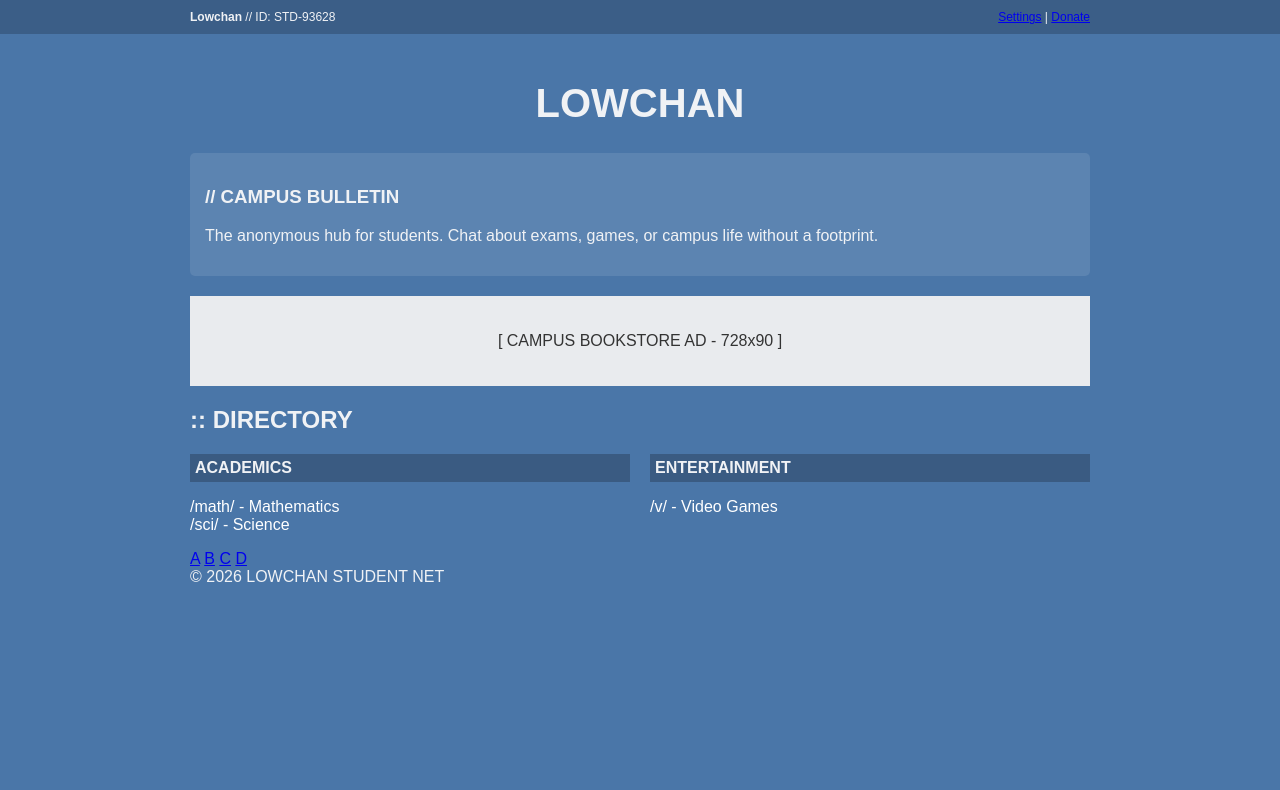
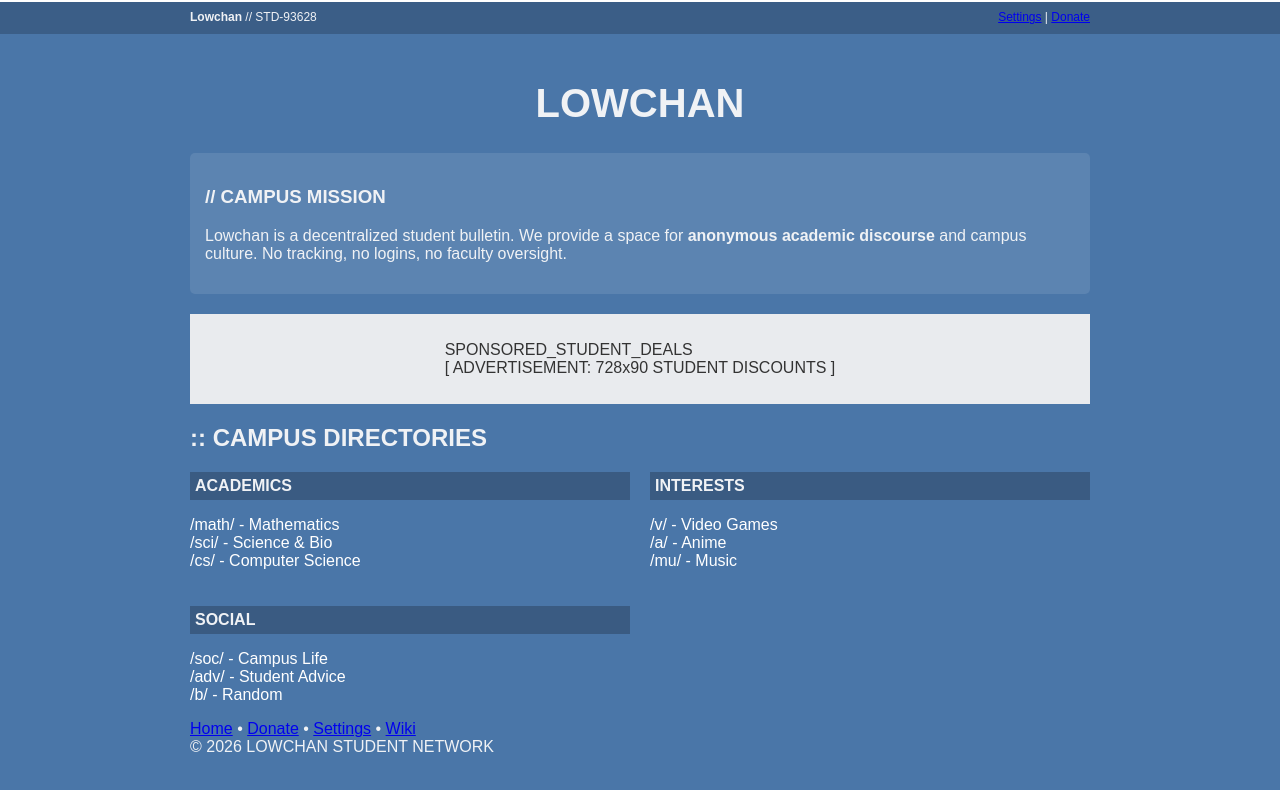
Before and after one commit to CommunioLost/Lowchan, a website: page public/index.html in a window 1280 px wide. Drawn offline with Linux system fonts and the light colour scheme.

Commit message:
Update index.html

```diff
--- a/public/index.html
+++ b/public/index.html
@@ -2,15 +2,15 @@
 <html lang="en">
 <head>
     <meta charset="UTF-8">
-    <title>Lowchan | Student Network</title>
+    <title>Lowchan | Student Network Hub</title>
     <link rel="stylesheet" href="style.css">
 </head>
 <body>
-    <div id="loading-overlay">Updating Campus Network...</div>
+    <div id="loading-bar" style="position:fixed; top:0; left:0; width:100%; height:2px; background:#fff; z-index:10000; transition: opacity 0.5s;"></div>
 
     <nav class="top-strip">
         <div class="strip-inner">
-            <span><b>Lowchan</b> // ID: <span id="user-id">---</span></span>
+            <span><b>Lowchan</b> // <span id="user-id">STD-00000</span></span>
             <div class="top-links">
                 <a href="settings.html">Settings</a> | <a href="donate.html">Donate</a>
             </div>
@@ -21,41 +21,61 @@
         <header class="site-header">
             <h1 class="logo">LOWCHAN</h1>
             <div class="about-box">
-                <h3>// CAMPUS BULLETIN</h3>
-                <p>The anonymous hub for students. Chat about exams, games, or campus life without a footprint.</p>
+                <h3>// CAMPUS MISSION</h3>
+                <p>
+                    Lowchan is a decentralized student bulletin. We provide a space for <b>anonymous academic discourse</b> and campus culture.
+                    No tracking, no logins, no faculty oversight.
+                </p>
             </div>
         </header>
 
         <section class="ad-container">
             <div class="ad-slot">
-                <span>[ CAMPUS BOOKSTORE AD - 728x90 ]</span>
+                <span class="ad-label">SPONSORED_STUDENT_DEALS</span>
+                <div class="ad-content">
+                    [ ADVERTISEMENT: 728x90 STUDENT DISCOUNTS ]
+                </div>
             </div>
         </section>
 
         <main class="board-directory">
-            <h2 class="section-title">:: DIRECTORY</h2>
+            <h2 class="section-title">:: CAMPUS DIRECTORIES</h2>
             <div class="grid-layout">
                 <div class="cat-col">
                     <div class="cat-header">ACADEMICS</div>
                     <ul class="board-list">
                         <li><a href="boards/math.html">/math/ - Mathematics</a></li>
-                        <li><a href="boards/sci.html">/sci/ - Science</a></li>
+                        <li><a href="boards/sci.html">/sci/ - Science & Bio</a></li>
+                        <li><a href="boards/cs.html">/cs/ - Computer Science</a></li>
                     </ul>
                 </div>
                 <div class="cat-col">
-                    <div class="cat-header">ENTERTAINMENT</div>
+                    <div class="cat-header">INTERESTS</div>
                     <ul class="board-list">
                         <li><a href="boards/v.html">/v/ - Video Games</a></li>
+                        <li><a href="boards/a.html">/a/ - Anime</a></li>
+                        <li><a href="boards/mu.html">/mu/ - Music</a></li>
+                    </ul>
+                </div>
+                <div class="cat-col">
+                    <div class="cat-header">SOCIAL</div>
+                    <ul class="board-list">
+                        <li><a href="boards/soc.html">/soc/ - Campus Life</a></li>
+                        <li><a href="boards/adv.html">/adv/ - Student Advice</a></li>
+                        <li><a href="boards/b.html">/b/ - Random</a></li>
                     </ul>
                 </div>
             </div>
         </main>
 
         <footer class="footer-letters">
-            <a href="#">A</a> <a href="#">B</a> <a href="#">C</a> <a href="#">D</a>
-            <div class="copyright">© 2026 LOWCHAN STUDENT NET</div>
+            <div class="letter-nav">
+                <a href="index.html">Home</a> • <a href="donate.html">Donate</a> • <a href="settings.html">Settings</a> • <a href="404.html">Wiki</a>
+            </div>
+            <div class="copyright">© 2026 LOWCHAN STUDENT NETWORK</div>
         </footer>
     </div>
+
     <script src="app.js"></script>
 </body>
 </html>
```
